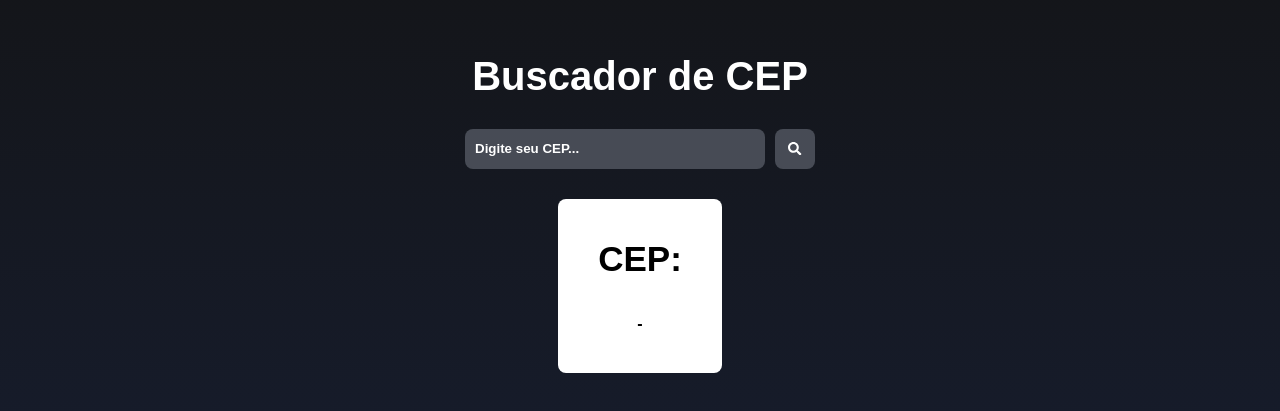
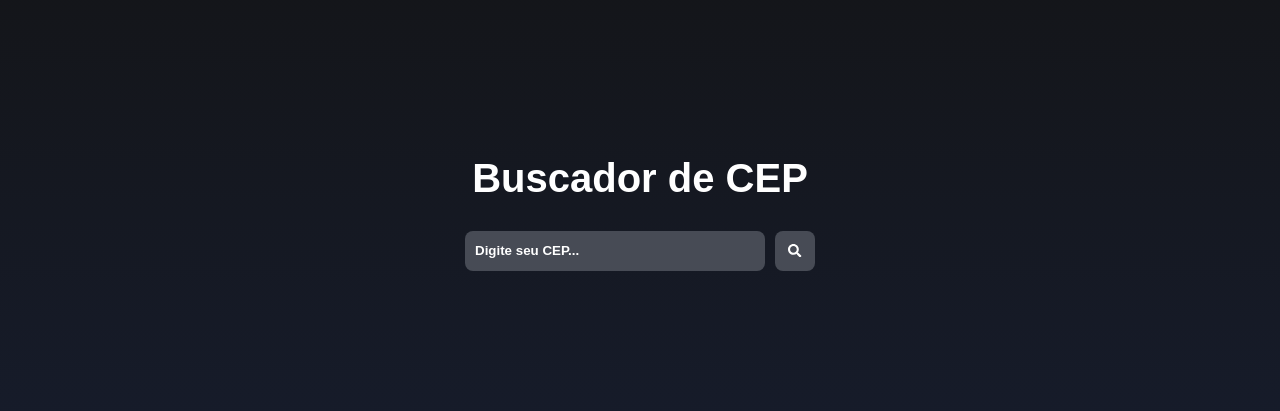
Before and after one commit to kauas3228/buscador-cep, a React (Vite) app: page / in a window 1280 px wide. Shown: the part 187-598 px from the top of the page. Built offline with nearby package versions, Linux system fonts and the light colour scheme.

Commit message:
fix: rendering data only after the api is populated

```diff
--- a/src/assets/Home/Home.tsx
+++ b/src/assets/Home/Home.tsx
@@ -28,6 +28,7 @@ export default function Home() {
 
     }catch{
       alert('Erro ao realizar busca');
+      setInput('');
     }
   }
   return (
@@ -42,12 +43,17 @@ export default function Home() {
         />
         <button className='inputButton' onClick={handleSearch}><FaSearch /></button>
       </div>
-      <div className="cepInformations">
+
+      {Object.keys(cep).length > 0 && (
+        <div className="cepInformations">
         <span className="CEP">CEP: {cep?.cep}</span>
         <span className="informations">{cep?.logradouro}</span>
         <span className="informations">{cep?.bairro}</span>
+        <span className="informations">DDD: {cep?.ddd}</span>
         <span className="informations">{cep?.localidade} - {cep?.uf}</span>
       </div>
+      )}
+
     </div>
   )
 }
```
